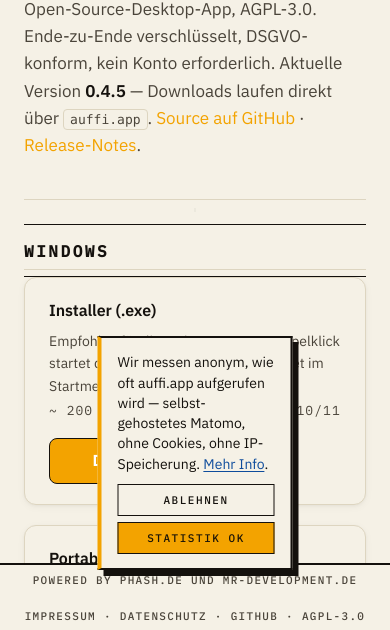
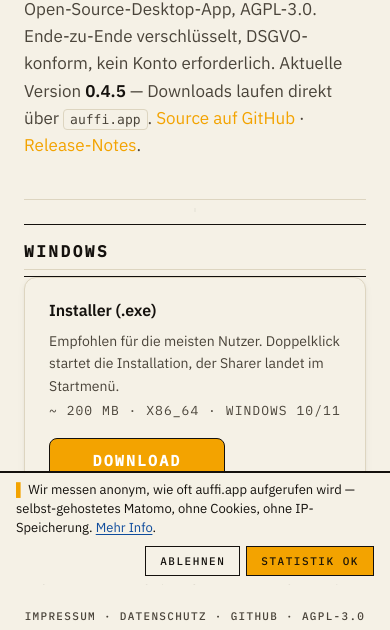
Before and after one commit to phash/auffi, a website: page viewer/public/download/index.html in a window 390 px wide. Shown: the part 212-842 px from the top of the page. Drawn offline with Linux system fonts and the light colour scheme; no server answers.

Commit message:
fix(viewer): Matomo-Banner als slim full-width Bar statt floating Card
Re-screenshot nach dem body-padding-Fix von 70666d5 hat gezeigt,
dass der floating-card-banner immer noch mid-page content
überlagert — die padding-Reservierung half nur am Page-Ende. Echte
Lösung: Banner nimmt eine eigene vertikale Linie ein.

- Full-width slim bar zwischen Content und Footer (`bottom:
  var(--footer-height)`)
- Text links mit ▌-amber-prefix, Buttons rechts — single line auf
  Desktop
- Mobile (<580px): stack zu zwei Zeilen, body padding-bottom wächst
  entsprechend mit
- box-shadow + border-left-rule entfernt (war Card-Feel, jetzt
  Bar-Feel)
- Dismiss-Cleanup (body-Class entfernen) bleibt unverändert

```diff
--- a/viewer/public/matomo-consent.css
+++ b/viewer/public/matomo-consent.css
@@ -1,34 +1,34 @@
 /* Auffi — Matomo-Consent-Banner styling.
-   Engineering-Brief recast (paper/ink/amber, mono caps, square corners,
-   8px hard drop-shadow). Tokens come from topbar-footer.css (which is
-   imported on the marketing-subpages); the SPA's viewer/src/styles.css
-   bundles them too. */
+   Engineering-Brief slim full-width bar that sits between the page-
+   content area and the footer. Takes its own vertical line so it
+   never overlays content (an earlier floating-card variant covered
+   readable text mid-page; the visual audit on 2026-05-23 caught it).
 
-/* When the banner is mounted, the body gets enough extra
-   padding-bottom that the bottommost page-content paragraph is
-   not hidden under it. JS toggles `.matomo-consent-shown` on
-   <body> on mount and removes it on dismiss/opt-in. */
+   Tokens come from topbar-footer.css (loaded first on the marketing
+   subpages) or from the SPA bundle on viewer/index.html. */
+
+/* When the banner is mounted, body padding-bottom grows enough to
+   clear the bar + the footer. JS toggles `.matomo-consent-shown`
+   on <body> on mount + removes it on dismiss/opt-in. */
 body.matomo-consent-shown {
-  padding-bottom: calc(var(--footer-height, 48px) + 11rem);
+  padding-bottom: calc(var(--footer-height, 48px) + 5rem);
 }
 
 .matomo-consent-banner {
   position: fixed;
-  left: 50%;
-  bottom: calc(var(--footer-height, 48px) + 0.875rem);
-  transform: translateX(-50%);
+  left: 0;
+  right: 0;
+  bottom: var(--footer-height, 48px);
   z-index: 600;
-  max-width: min(640px, calc(100vw - 2rem));
   background: var(--paper, #f5f1e6);
   color: var(--ink, #14110d);
-  border: 2px solid var(--ink, #14110d);
-  border-left: 4px solid var(--amber, #f3a300);
-  border-radius: 0;
-  box-shadow: 6px 6px 0 0 var(--ink, #14110d);
-  padding: 0.875rem 1rem;
+  border-top: 2px solid var(--ink, #14110d);
+  padding: 0.625rem 1.5rem;
   display: flex;
-  flex-direction: column;
-  gap: 0.625rem;
+  align-items: center;
+  justify-content: space-between;
+  gap: 1rem;
+  flex-wrap: wrap;
   font-family: var(--font-sans, -apple-system, BlinkMacSystemFont, "Segoe UI", Roboto, sans-serif);
 }
 
@@ -36,17 +36,22 @@ body.matomo-consent-shown {
   .matomo-consent-banner {
     background: var(--paper, #0e0c08);
     color: var(--ink, #ece6d4);
-    border-color: var(--ink, #ece6d4);
-    border-left-color: var(--amber, #f4b73a);
-    box-shadow: 6px 6px 0 0 var(--ink, #ece6d4);
+    border-top-color: var(--ink, #ece6d4);
   }
 }
 
 .matomo-consent-text {
   margin: 0;
-  font-size: 0.875rem;
+  font-size: 0.8125rem;
   line-height: 1.45;
   color: var(--ink, #14110d);
+  flex: 1;
+  min-width: 16rem;
+}
+.matomo-consent-text::before {
+  content: "▌ ";
+  color: var(--amber, #f3a300);
+  font-weight: 500;
 }
 
 .matomo-consent-link {
@@ -58,8 +63,7 @@ body.matomo-consent-shown {
 .matomo-consent-actions {
   display: flex;
   gap: 0.375rem;
-  justify-content: flex-end;
-  flex-wrap: wrap;
+  flex-shrink: 0;
 }
 
 .matomo-consent-btn {
@@ -68,13 +72,14 @@ body.matomo-consent-shown {
   font-weight: 500;
   letter-spacing: 0.14em;
   text-transform: uppercase;
-  padding: 0.5rem 0.875rem;
+  padding: 0.4375rem 0.875rem;
   border-radius: 0;
   border: 1px solid var(--ink, #14110d);
   background: var(--paper, #f5f1e6);
   color: var(--ink, #14110d);
   cursor: pointer;
   transition: background 120ms ease, color 120ms ease;
+  white-space: nowrap;
 }
 
 .matomo-consent-btn:hover {
@@ -99,13 +104,21 @@ body.matomo-consent-shown {
   color: var(--amber-ink, #1a1408);
 }
 
-/* Narrow viewports — make actions full-width so both buttons get a
-   tappable target. */
-@media (max-width: 480px) {
+/* Narrow viewports — text wraps above the buttons, padding-bottom
+   on body grows accordingly so the wrapped two-row bar still
+   clears all page content. */
+@media (max-width: 580px) {
+  .matomo-consent-banner {
+    padding: 0.5rem 1rem;
+    gap: 0.5rem;
+    flex-direction: column;
+    align-items: stretch;
+  }
+  .matomo-consent-text { min-width: 0; }
   .matomo-consent-actions {
-    justify-content: stretch;
+    justify-content: flex-end;
   }
-  .matomo-consent-btn {
-    flex: 1;
+  body.matomo-consent-shown {
+    padding-bottom: calc(var(--footer-height, 48px) + 8rem);
   }
 }
```
